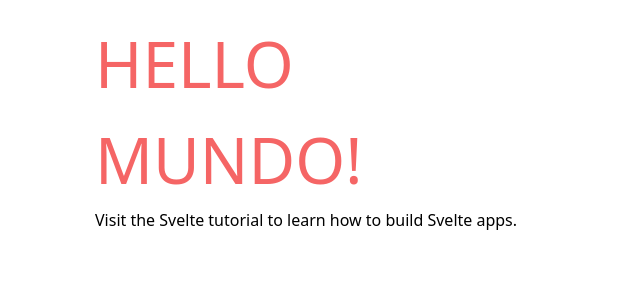
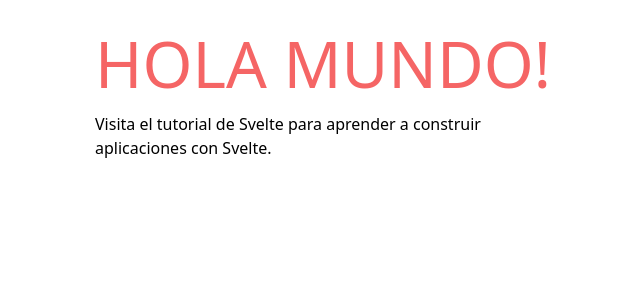
Before and after one commit to erianvc/svelte-tailwind, a Svelte app: page / in a window 1280 px wide. Shown: the top 300 px of the page, without its empty margins (305-945 px from the left). Built offline with nearby package versions, Linux system fonts and the light colour scheme.

Commit message:
Small fixes

```diff
--- a/package.json
+++ b/package.json
@@ -1,9 +1,9 @@
 {
-  "name": "svelte-app",
+  "name": "svelte-tailwind",
   "version": "1.0.0",
   "scripts": {
     "start": "sirv public",
-    "autobuild":"rollup -c -w",
+    "autobuild": "rollup -c -w",
     "dev": "run-p watch:tailwind autobuild",
     "build": "npm run build:tailwind && rollup -c",
     "watch:tailwind": "postcss src/tailwind.css -o public/global.css -w",
--- a/public/index.html
+++ b/public/index.html
@@ -1,16 +1,16 @@
 <!DOCTYPE html>
-<html lang="en">
+<html lang="es">
 <head>
-	<meta charset='utf-8'>
-	<meta name='viewport' content='width=device-width,initial-scale=1'>
+	<meta charset="utf-8">
+	<meta name="viewport" content="width=device-width,initial-scale=1">
 
-	<title>Svelte app</title>
+	<title>Svelte y Tailwind</title>
 
-	<link rel='icon' type='image/png' href='/favicon.png'>
-	<link rel='stylesheet' href='/global.css'>
-	<link rel='stylesheet' href='/build/bundle.css'>
+	<link rel="icon" type="image/png" href="favicon.png">
+	<link rel="stylesheet" href="global.css">
+	<link rel="stylesheet" href="build/bundle.css">
 
-	<script defer src='/build/bundle.js'></script>
+	<script defer src="build/bundle.js"></script>
 </head>
 <body>
 
--- a/src/App.svelte
+++ b/src/App.svelte
@@ -3,8 +3,8 @@
 </script>
 
 <main class="flex flex-col max-w-lg p-4 my-0 mx-auto">
-	<h1 class="text-6xl text-red-500 font-hairline uppercase">Hello {name}!</h1>
-	<p>Visit the <a href="https://svelte.dev/tutorial">Svelte tutorial</a> to learn how to build Svelte apps.</p>
+	<h1 class="text-6xl text-red-500 font-hairline uppercase">Hola {name}!</h1>
+	<p>Visita el <a href="https://svelte.dev/tutorial">tutorial de Svelte</a> para aprender a construir aplicaciones con Svelte.</p>
 </main>
 
 <style>
```
Also changed, not shown: 2 other files (tests, documents, lock files or other folders).
